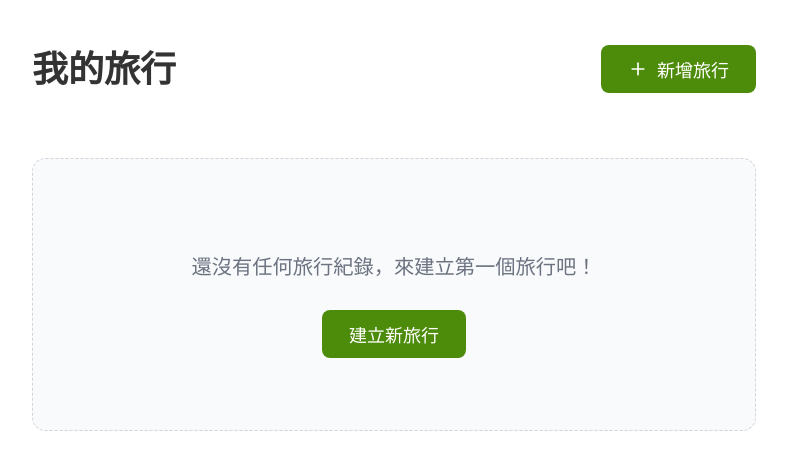
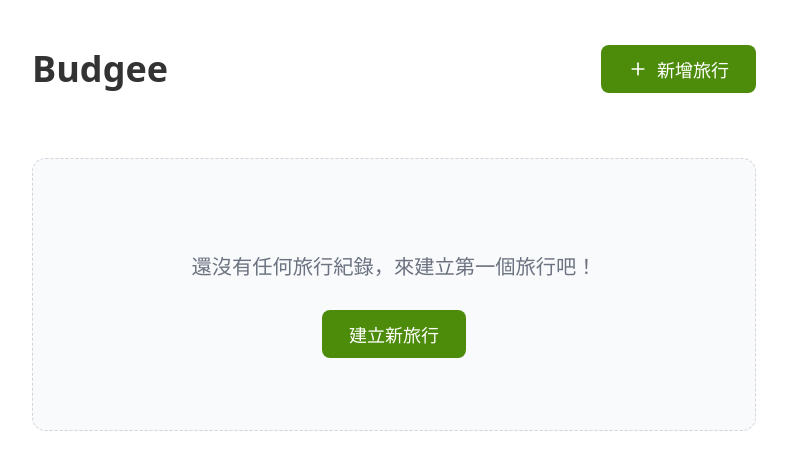
Before and after one commit to erinlin/budgee, a React (Vite) app: page / in a window 1280 px wide. Shown: the top 470 px of the page, without its empty margins (246-1033 px from the left). Built offline with nearby package versions, Linux system fonts and the light colour scheme.

Commit message:
feat: improve navigation flow after trip creation and refine home UI
- 修正新增旅行後的工作流，現在會直接導覽至「旅伴」分頁以便後續設定。
- 更新首頁標題為 "Budgee"，強化專案品牌名稱。

```diff
--- a/src/pages/Home.tsx
+++ b/src/pages/Home.tsx
@@ -19,7 +19,7 @@ export const Home: React.FC = () => {
   return (
     <div className="max-w-2xl mx-auto p-4 budgee-page">
       <header className="flex items-center justify-between mb-8">
-        <h1>我的旅行</h1>
+        <h1>Budgee</h1>
         <Button onClick={() => navigate('/trip/new')} variant="primary" className="gap-2">
           <Plus size={20} /> 新增旅行
         </Button>
--- a/src/pages/TripEdit.tsx
+++ b/src/pages/TripEdit.tsx
@@ -64,7 +64,7 @@ export const TripEdit: React.FC = () => {
           members: [],
           expenseTypes: [],
         });
-        navigate(`/trip/${newId}`); // Redirect to trip details
+        navigate(`/trip/${newId}/members`); // 跳轉到旅伴頁面
       }
     } catch (err) {
       console.error(err);
```
